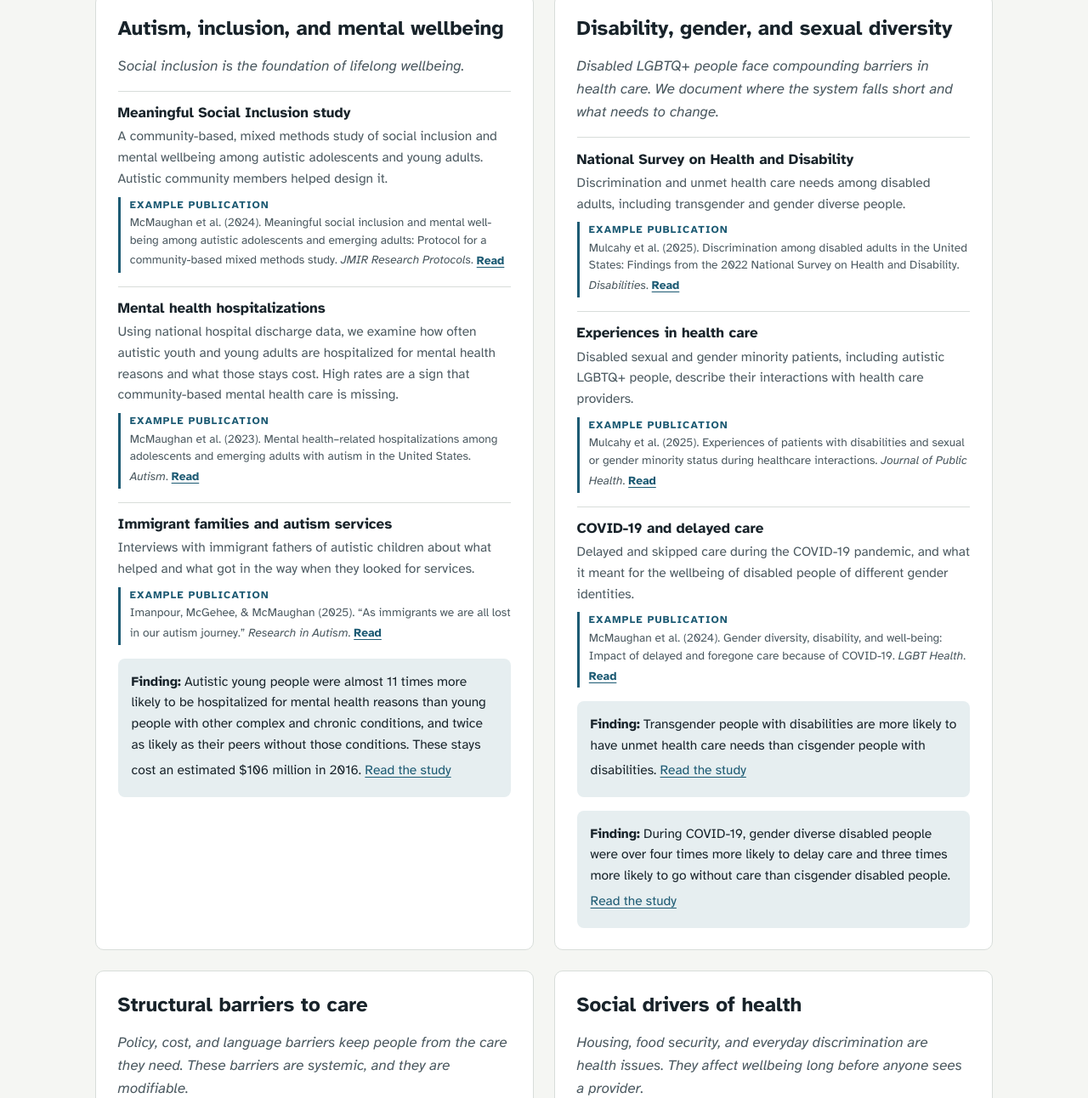
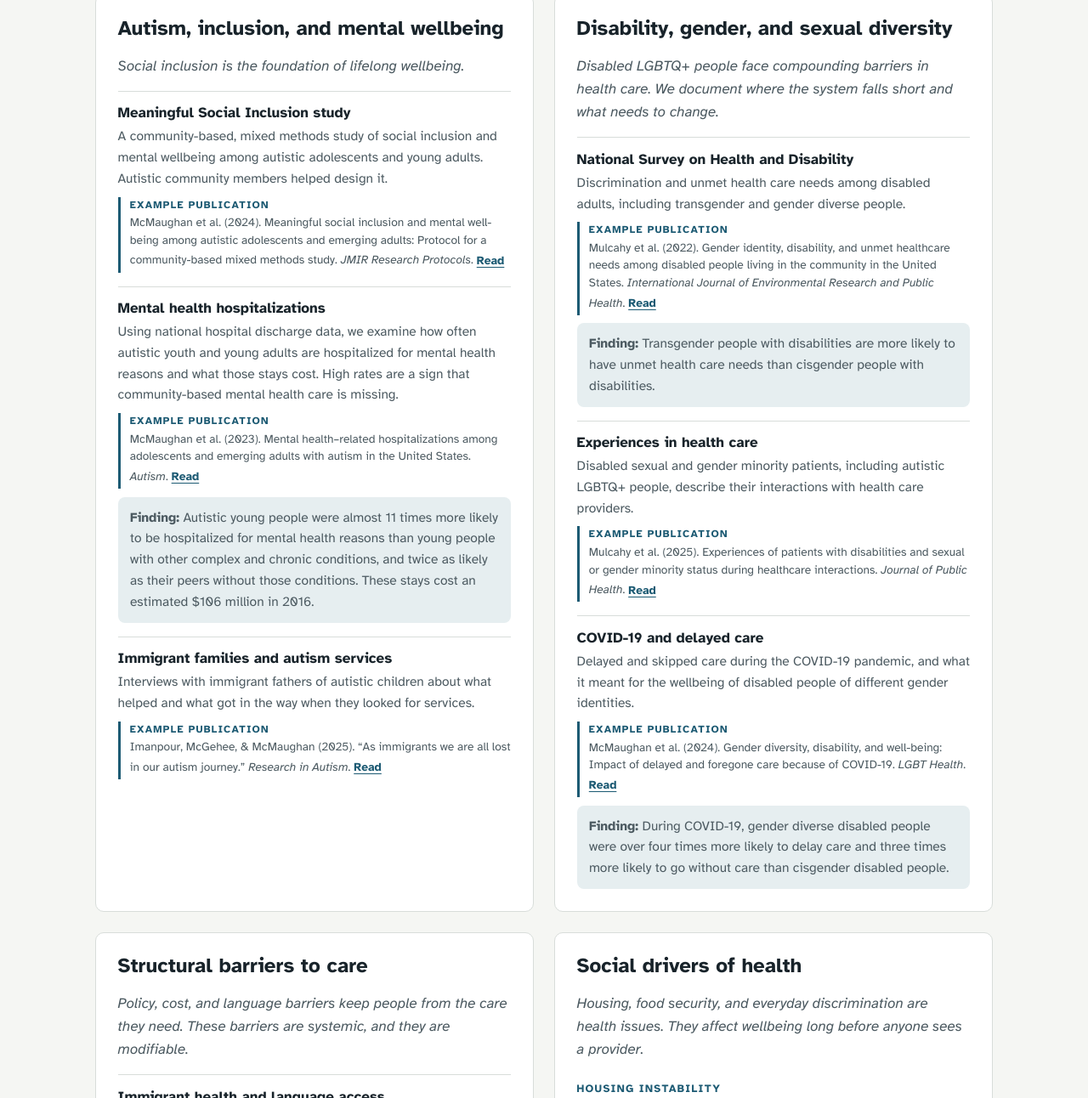
Before and after one commit to djmcmaughan/dwrc-website, a plain HTML site: page index.html in a window 1280 px wide. Shown: the part 1031-2323 px from the top of the page at 85% size. Drawn offline with Linux system fonts and the light colour scheme.

Commit message:
Place each finding directly under the article it comes from
Co-Authored-By: Claude Opus 5.5 <noreply@anthropic.com>
Claude-Session: https://claude.ai/code/session_01UUfieSbDqaBByLvSVYSbmw

```diff
--- a/index.html
+++ b/index.html
@@ -90,7 +90,7 @@ section + section{border-top:1px solid var(--line)}
 .area li p.cite{margin-top:.55rem;padding-left:.7rem;border-left:3px solid var(--accent);font-size:.86rem;color:var(--muted);line-height:1.5}
 .ex-label{display:block;font-size:.76rem;font-weight:700;letter-spacing:.1em;text-transform:uppercase;color:var(--accent);margin-bottom:.15rem}
 .cite a{display:inline-block;padding-block:.2rem;min-height:24px;font-weight:700}
-.finding{background:var(--soft);border-radius:8px;padding:.9rem 1rem;font-size:.97rem}
+.finding{background:var(--soft);border-radius:8px;padding:.75rem .9rem;font-size:.92rem;margin-top:.6rem}
 
 /* team */
 .team{display:grid;grid-template-columns:repeat(2,minmax(0,1fr));gap:1.5rem}
@@ -222,21 +222,18 @@ footer ul{display:flex;gap:1.1rem;list-style:none;padding:0;margin:0;flex-wrap:w
           <p class="theme">Social inclusion is the foundation of lifelong wellbeing.</p>
           <ul>
             <li><strong>Meaningful Social Inclusion study</strong><p>A community-based, mixed methods study of social inclusion and mental wellbeing among autistic adolescents and young adults. Autistic community members helped design it.</p><p class="cite"><span class="ex-label">Example publication</span>McMaughan et al. (2024). Meaningful social inclusion and mental well-being among autistic adolescents and emerging adults: Protocol for a community-based mixed methods study. <i>JMIR Research Protocols</i>. <a href="https://doi.org/10.2196/52658">Read<span class="sr-only"> McMaughan et al. (2024) in JMIR Research Protocols</span></a></p></li>
-            <li><strong>Mental health hospitalizations</strong><p>Using national hospital discharge data, we examine how often autistic youth and young adults are hospitalized for mental health reasons and what those stays cost. High rates are a sign that community-based mental health care is missing.</p><p class="cite"><span class="ex-label">Example publication</span>McMaughan et al. (2023). Mental health–related hospitalizations among adolescents and emerging adults with autism in the United States. <i>Autism</i>. <a href="https://doi.org/10.1177/13623613221143592">Read<span class="sr-only"> McMaughan et al. (2023) in Autism</span></a></p></li>
+            <li><strong>Mental health hospitalizations</strong><p>Using national hospital discharge data, we examine how often autistic youth and young adults are hospitalized for mental health reasons and what those stays cost. High rates are a sign that community-based mental health care is missing.</p><p class="cite"><span class="ex-label">Example publication</span>McMaughan et al. (2023). Mental health–related hospitalizations among adolescents and emerging adults with autism in the United States. <i>Autism</i>. <a href="https://doi.org/10.1177/13623613221143592">Read<span class="sr-only"> McMaughan et al. (2023) in Autism</span></a></p><p class="finding"><b>Finding:</b> Autistic young people were almost 11 times more likely to be hospitalized for mental health reasons than young people with other complex and chronic conditions, and twice as likely as their peers without those conditions. These stays cost an estimated $106 million in 2016.</p></li>
             <li><strong>Immigrant families and autism services</strong><p>Interviews with immigrant fathers of autistic children about what helped and what got in the way when they looked for services.</p><p class="cite"><span class="ex-label">Example publication</span>Imanpour, McGehee, &amp; McMaughan (2025). “As immigrants we are all lost in our autism journey.” <i>Research in Autism</i>. <a href="https://doi.org/10.1016/j.reia.2025.202588">Read<span class="sr-only"> Imanpour, McGehee, &amp; McMaughan (2025) in Research in Autism</span></a></p></li>
           </ul>
-          <p class="finding"><b>Finding:</b> Autistic young people were almost 11 times more likely to be hospitalized for mental health reasons than young people with other complex and chronic conditions, and twice as likely as their peers without those conditions. These stays cost an estimated $106 million in 2016. <a href="https://doi.org/10.1177/13623613221143592">Read the study<span class="sr-only"> on mental health hospitalizations among autistic young people</span></a></p>
         </article>
         <article class="area">
           <h3>Disability, gender, and sexual diversity</h3>
           <p class="theme">Disabled LGBTQ+ people face compounding barriers in health care. We document where the system falls short and what needs to change.</p>
           <ul>
-            <li><strong>National Survey on Health and Disability</strong><p>Discrimination and unmet health care needs among disabled adults, including transgender and gender diverse people.</p><p class="cite"><span class="ex-label">Example publication</span>Mulcahy et al. (2025). Discrimination among disabled adults in the United States: Findings from the 2022 National Survey on Health and Disability. <i>Disabilities</i>. <a href="https://doi.org/10.3390/disabilities5040110">Read<span class="sr-only"> Mulcahy et al. (2025) in Disabilities</span></a></p></li>
+            <li><strong>National Survey on Health and Disability</strong><p>Discrimination and unmet health care needs among disabled adults, including transgender and gender diverse people.</p><p class="cite"><span class="ex-label">Example publication</span>Mulcahy et al. (2022). Gender identity, disability, and unmet healthcare needs among disabled people living in the community in the United States. <i>International Journal of Environmental Research and Public Health</i>. <a href="https://doi.org/10.3390/ijerph19052588">Read<span class="sr-only"> Mulcahy et al. (2022) in International Journal of Environmental Research and Public Health</span></a></p><p class="finding"><b>Finding:</b> Transgender people with disabilities are more likely to have unmet health care needs than cisgender people with disabilities.</p></li>
             <li><strong>Experiences in health care</strong><p>Disabled sexual and gender minority patients, including autistic LGBTQ+ people, describe their interactions with health care providers.</p><p class="cite"><span class="ex-label">Example publication</span>Mulcahy et al. (2025). Experiences of patients with disabilities and sexual or gender minority status during healthcare interactions. <i>Journal of Public Health</i>. <a href="https://doi.org/10.1007/s10389-023-02145-3">Read<span class="sr-only"> Mulcahy et al. (2025) in Journal of Public Health</span></a></p></li>
-            <li><strong>COVID-19 and delayed care</strong><p>Delayed and skipped care during the COVID-19 pandemic, and what it meant for the wellbeing of disabled people of different gender identities.</p><p class="cite"><span class="ex-label">Example publication</span>McMaughan et al. (2024). Gender diversity, disability, and well-being: Impact of delayed and foregone care because of COVID-19. <i>LGBT Health</i>. <a href="https://doi.org/10.1089/lgbt.2022.0385">Read<span class="sr-only"> McMaughan et al. (2024) in LGBT Health</span></a></p></li>
+            <li><strong>COVID-19 and delayed care</strong><p>Delayed and skipped care during the COVID-19 pandemic, and what it meant for the wellbeing of disabled people of different gender identities.</p><p class="cite"><span class="ex-label">Example publication</span>McMaughan et al. (2024). Gender diversity, disability, and well-being: Impact of delayed and foregone care because of COVID-19. <i>LGBT Health</i>. <a href="https://doi.org/10.1089/lgbt.2022.0385">Read<span class="sr-only"> McMaughan et al. (2024) in LGBT Health</span></a></p><p class="finding"><b>Finding:</b> During COVID-19, gender diverse disabled people were over four times more likely to delay care and three times more likely to go without care than cisgender disabled people.</p></li>
           </ul>
-          <p class="finding"><b>Finding:</b> Transgender people with disabilities are more likely to have unmet health care needs than cisgender people with disabilities. <a href="https://doi.org/10.3390/ijerph19052588">Read the study<span class="sr-only"> on gender identity, disability, and unmet health care needs</span></a></p>
-          <p class="finding"><b>Finding:</b> During COVID-19, gender diverse disabled people were over four times more likely to delay care and three times more likely to go without care than cisgender disabled people. <a href="https://doi.org/10.1089/lgbt.2022.0385">Read the study<span class="sr-only"> on delayed and foregone care during COVID-19</span></a></p>
         </article>
         <article class="area">
           <h3>Structural barriers to care</h3>
```
